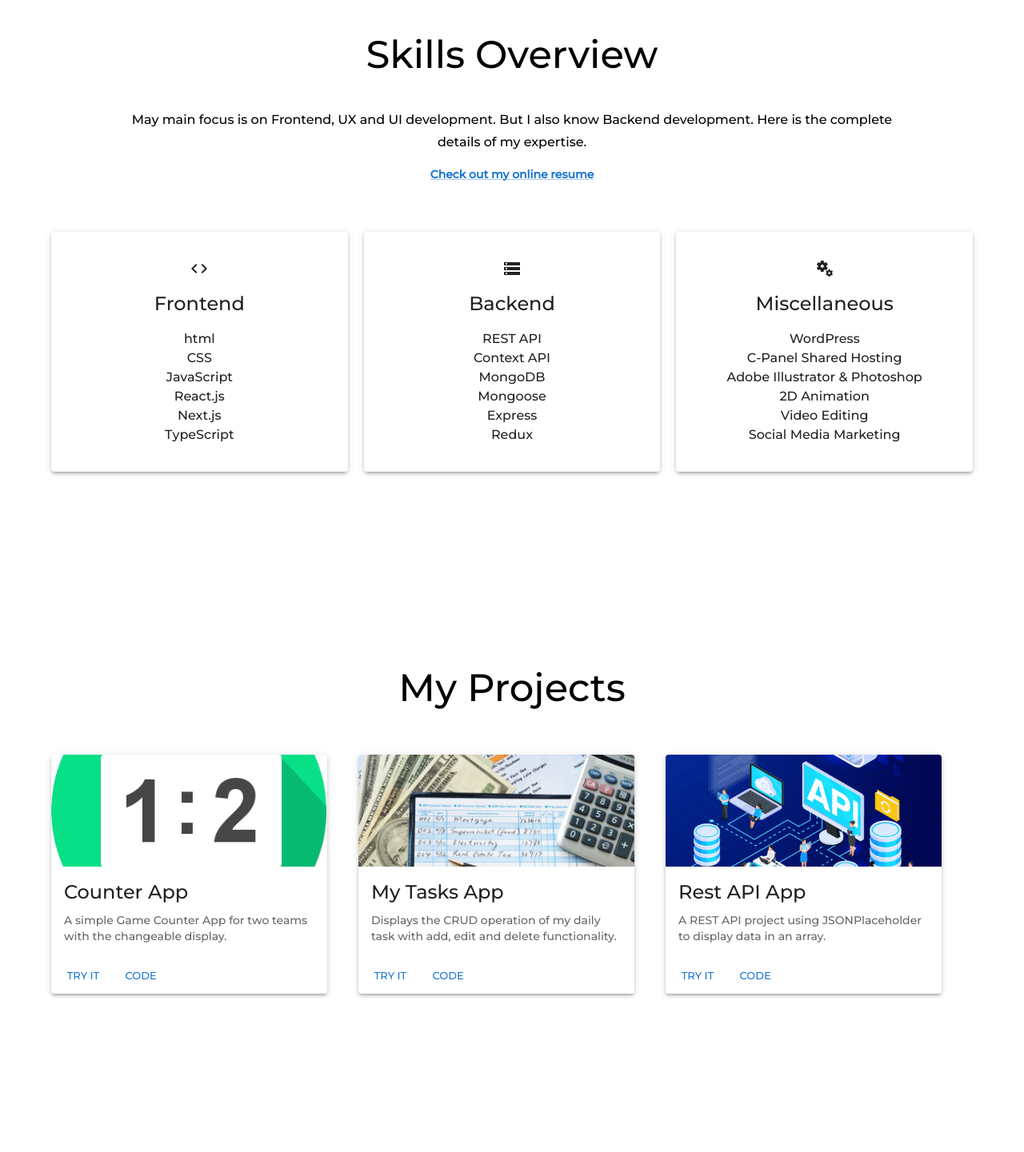
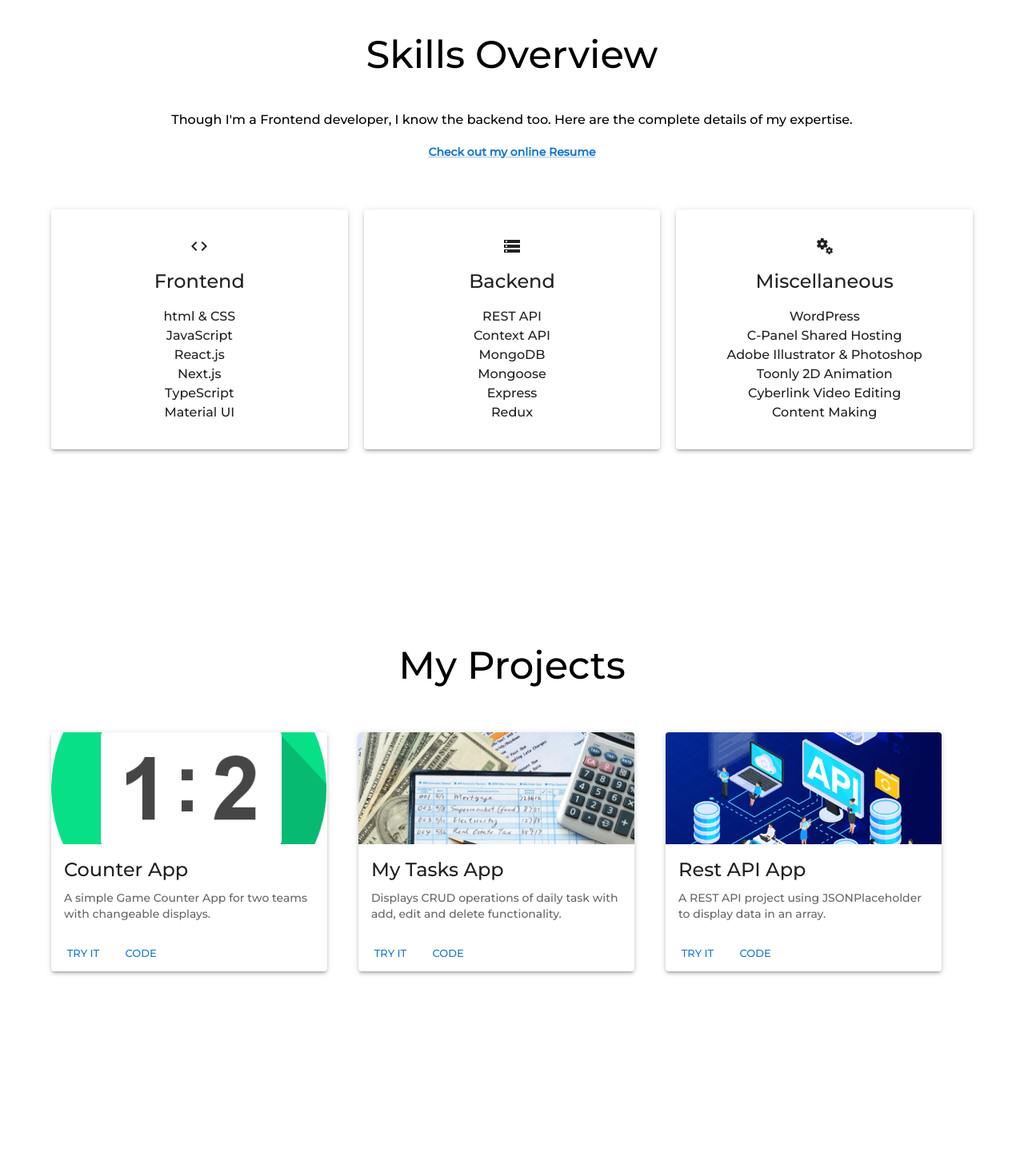
Before and after one commit to AshiqRhn/profile-website, a Next.js app: page / in a window 1280 px wide. Shown: the part 780-2221 px from the top of the page at 80% size. Built offline with nearby package versions, Linux system fonts and the light colour scheme.

Commit message:
Text Edit
Done

```diff
--- a/src/about.tsx
+++ b/src/about.tsx
@@ -1,12 +1,13 @@
 import { CardMedia, Container, Divider, Grid, Typography } from "@mui/material";
 import React from "react";
-import Skills from "./skills";
 
 function About() {
   return (
 
     <>
-    <div  id="about" style={{border: '1px solid white'}}></div>
+    <div style={{border: '1px solid white'}}>
+
+      </div>
       <Container style={{marginTop: '20px'}} >
         <Grid container marginTop={15}>
           <Grid item xs={12} md={6} lg={5} marginLeft={10} marginRight={15}>
@@ -33,7 +34,7 @@ function About() {
             </Typography>
             <Typography align="center" variant="subtitle1">
               <b>I'm a freelance Frontend React.js Developer.</b> <br/>
-              I have more than three years of experience on web development and more than 7 years of experience on wordPress web development.
+              I have three years of experience on frontend web development and more than 7 years of experience on WordPress web development.
             </Typography>
           </Grid>
         </Grid>
--- a/src/contact.tsx
+++ b/src/contact.tsx
@@ -19,7 +19,7 @@ const Contact = () => {
         </Typography>
 
         <Grid container marginBottom={10}>
-        <Grid item xs={12} md={6} lg={5} marginTop={5} marginBottom={5} marginRight={5}>
+        <Grid item xs={12} md={6} lg={5} marginTop={5} marginBottom={5} >
             <CardMedia
               className={classes.Media}
               component="img"
--- a/src/footer.tsx
+++ b/src/footer.tsx
@@ -37,10 +37,10 @@ function Footer() {
           </Box>
           <Box padding="10px">
             <Typography>
-              E-mail: ashiq.uxdev@gmail.com
+              E-mail:  ashiq.uxdev@gmail.com
               </Typography>
             <Typography>
-              Phone: +1 519 588 7296
+              Phone:  +1 519 588 7296
             </Typography>
           </Box>
 
--- a/src/menu.tsx
+++ b/src/menu.tsx
@@ -12,7 +12,7 @@ import {
 function Menu() {
   return (
     <>
-      <Box sx={{ flexGrow: 1 }} id="box">
+      <Box sx={{ flexGrow: 1 }} id="about">
         <AppBar position="fixed" style={{ backgroundColor: "white", color: "black"}}>
           <Toolbar>
             <Avatar
@@ -30,12 +30,12 @@ function Menu() {
               Ashiq
             </Typography>
 
-            <Button color="inherit" size="small" component="a" href="#about">
+            <Button color="inherit" size="small" component="a" href="/#about">
               <Typography variant="body2">
                 About
               </Typography>
             </Button>
-            <Button color="inherit" size="small" component="a" href="#skills">
+            <Button color="inherit" size="small" component="a" href="/#skills">
             <Typography variant="body2">
                 Skills
               </Typography>
--- a/src/projects.tsx
+++ b/src/projects.tsx
@@ -34,7 +34,7 @@ function Projects() {
                     Counter App
                   </Typography>
                   <Typography variant="body2" color="text.secondary">
-                    A simple Game Counter App for two teams with the changeable display.
+                    A simple Game Counter App for two teams with changeable displays.
                   </Typography>
                 </CardContent>
               </CardActionArea>
@@ -63,7 +63,7 @@ function Projects() {
                     My Tasks App
                   </Typography>
                   <Typography variant="body2" color="text.secondary">
-                    Displays the CRUD operation of my daily task with add, edit and delete functionality.
+                    Displays CRUD operations of daily task with add, edit and delete functionality.
                   </Typography>
                 </CardContent>
               </CardActionArea>
--- a/src/skills.tsx
+++ b/src/skills.tsx
@@ -28,8 +28,7 @@ function Skills() {
             marginTop={5}
             marginRight={10}
           >
-            May main focus is on Frontend, UX and UI development. But I also
-            know Backend development. Here is the complete details of my
+            Though I'm a Frontend developer, I know the backend too. Here are the complete details of my
             expertise.
           </Typography>
           <Typography
@@ -39,7 +38,7 @@ function Skills() {
             marginTop={2}
           >
             <Link href="/resume.png">
-              <b>Check out my online resume</b>
+              <b>Check out my online Resume</b>
             </Link>
           </Typography>
         </Typography>
@@ -72,12 +71,12 @@ function Skills() {
                 >
                   Frontend
                 </Typography>
-                <Typography>html</Typography>
-                <Typography>CSS</Typography>
+                <Typography>html & CSS</Typography>
                 <Typography>JavaScript</Typography>
                 <Typography>React.js</Typography>
                 <Typography>Next.js</Typography>
                 <Typography>TypeScript</Typography>
+                <Typography>Material UI</Typography>
               </Stack>
             </Paper>
           </Grid>
@@ -138,9 +137,9 @@ function Skills() {
               <Typography>WordPress</Typography>
               <Typography>C-Panel Shared Hosting</Typography>
                 <Typography>Adobe Illustrator & Photoshop</Typography>
-                <Typography>2D Animation</Typography>
-                <Typography>Video Editing</Typography>
-                <Typography>Social Media Marketing</Typography>
+                <Typography>Toonly 2D Animation</Typography>
+                <Typography>Cyberlink Video Editing</Typography>
+                <Typography>Content Making</Typography>
 
 
               </Stack>
```
Also changed, not shown: pages/thankyou.tsx (+15 -2 lines).
